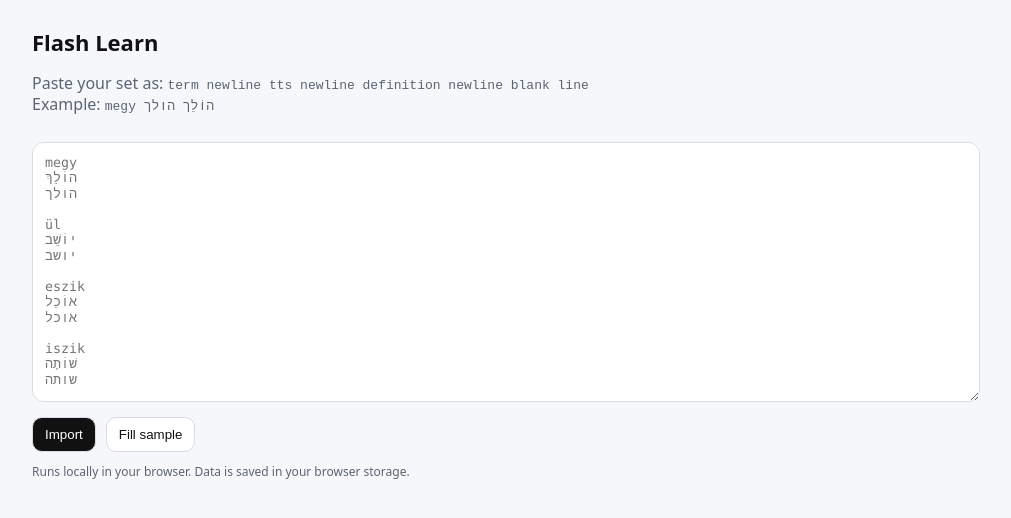
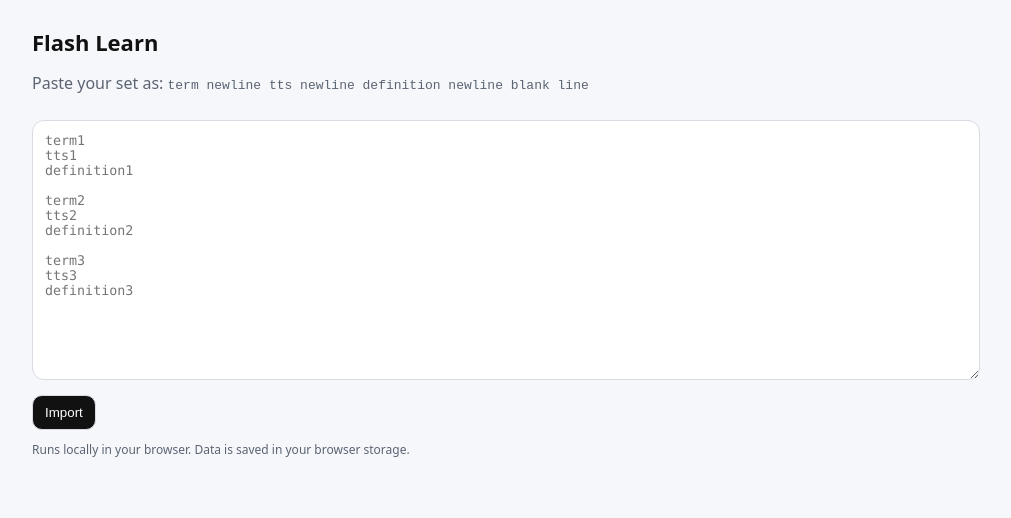
Before and after one commit to Cipralex1201/flashcard-learning-app, a React (Vite) app: page / in a window 1280 px wide. Shown: the top 518 px of the page, without its empty margins (134-1145 px from the left). Built offline with nearby package versions, Linux system fonts and the light colour scheme.

Commit message:
adjusting inport screen

```diff
--- a/src/App.tsx
+++ b/src/App.tsx
@@ -89,29 +89,17 @@ function diffExpectedVsTyped(typedRaw: string, expectedRaw: string): Array<{ ch:
   return out;
 }
 
-const SAMPLE = `megy
-הוֹלֵךְ
-הולך
+const SAMPLE = `term1
+tts1
+definition1
 
-ül
-יוֹשֵׁב
-יושב
+term2
+tts2
+definition2
 
-eszik
-אוֹכֵל
-אוכל
-
-iszik
-שׁוֹתֶה
-שותה
-
-tanul
-לוֹמֵד
-לומד
-
-dolgozik
-עוֹבֵד
-עובד`;
+term3
+tts3
+definition3`;
 
 type WriteInputHandle = {
   getValue: () => string;
@@ -317,16 +305,12 @@ export default function App() {
         <p className="muted">
           Paste your set as: <code>term newline tts newline definition newline blank line</code>
           <br />
-          Example: <code>megy{"\n"}הוֹלֵך{"\n"}הולך</code>
         </p>
 
         <textarea className="ta" value={tsvText} onChange={(e) => setTsvText(e.target.value)} placeholder={SAMPLE} />
 
         <div className="row">
           <button onClick={importTSV}>Import</button>
-          <button className="ghost" onClick={() => setTsvText(SAMPLE)}>
-            Fill sample
-          </button>
         </div>
 
         <p className="muted small">Runs locally in your browser. Data is saved in your browser storage.</p>
```
